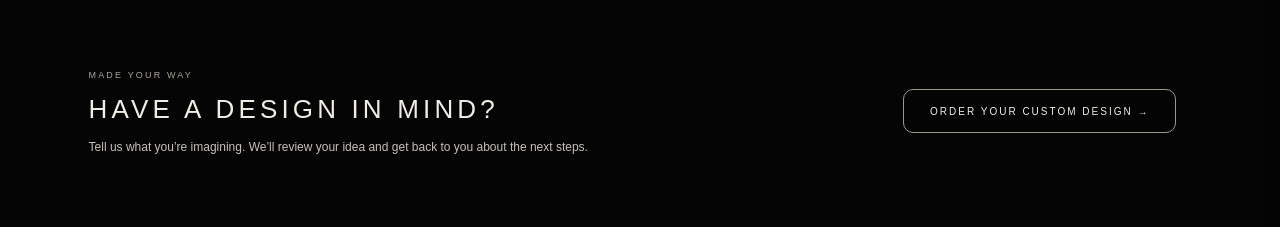
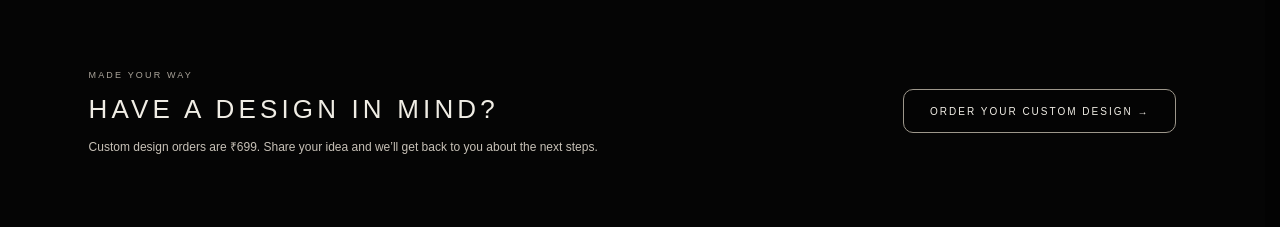
Before and after one commit to duskeostore-official/Duskeo, a React (Vite) app: page / in a window 1280 px wide. Shown: the part 1060-1287 px from the top of the page. Built offline with nearby package versions, Linux system fonts and the light colour scheme; no server answers; the database is empty.

Commit message:
Show fixed custom design price
Co-authored-by: Copilot <223556219+Copilot@users.noreply.github.com>

```diff
--- a/src/pages/customDesign/CustomDesignPage.tsx
+++ b/src/pages/customDesign/CustomDesignPage.tsx
@@ -93,7 +93,7 @@ export function CustomDesignPage() {
       <header className="custom-design-header">
         <span>MADE YOUR WAY</span>
         <h1>ORDER YOUR CUSTOM DESIGN</h1>
-        <p>Share your idea and, if you have them, upload images of the front and back. We’ll review your request and contact you about availability, pricing, and next steps. Submitting a request does not place an order or charge you.</p>
+        <p>Custom design price: ₹699. Share your idea and, if you have them, upload images of the front and back. Submitting a request does not place an order or charge you; we’ll contact you to confirm the details and next steps.</p>
       </header>
 
       {submitted ? (
--- a/src/pages/home/sections/CustomDesignPromo.tsx
+++ b/src/pages/home/sections/CustomDesignPromo.tsx
@@ -7,7 +7,7 @@ export function CustomDesignPromo() {
       <div>
         <span className="custom-design-kicker">MADE YOUR WAY</span>
         <h2 id="custom-design-promo-title">HAVE A DESIGN IN MIND?</h2>
-        <p>Tell us what you’re imagining. We’ll review your idea and get back to you about the next steps.</p>
+        <p>Custom design orders are ₹699. Share your idea and we’ll get back to you about the next steps.</p>
       </div>
       <a className="outline" href={ROUTES.customDesign}>ORDER YOUR CUSTOM DESIGN →</a>
     </section>
```
